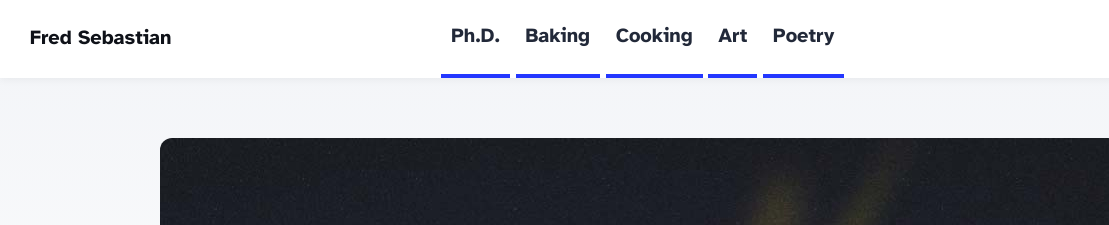
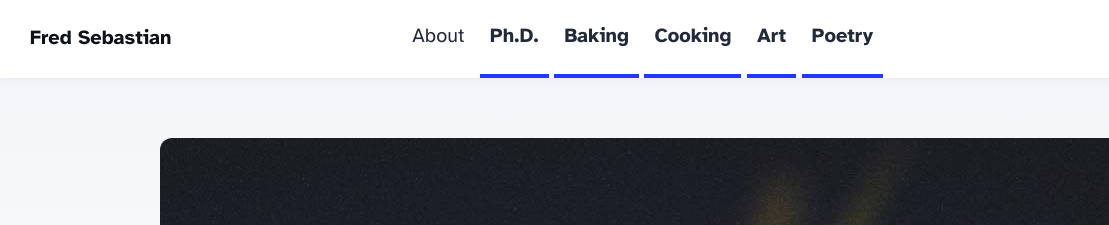
Before and after one commit to fredsebastian/lucky-limit-c371, an Astro site: page /blog in a window 1280 px wide. Shown: the top 225 px of the page, 0-1109 px from the left. Built offline with nearby package versions, Linux system fonts and the light colour scheme; Astro itself is replaced by a stand-in of ours.

Commit message:
Update Header.astro

```diff
--- a/src/components/Header.astro
+++ b/src/components/Header.astro
@@ -8,7 +8,7 @@ import { SITE_TITLE } from '../consts';
 		<h2><a href="/">{SITE_TITLE}</a></h2>
 		<div class="internal-links">
 			<!--<HeaderLink href="/">Home</HeaderLink>-->
-			<!--<HeaderLink href="/about">About</HeaderLink>-->
+			<HeaderLink href="/about">About</HeaderLink>
 			<HeaderLink href="/blog">Ph.D.</HeaderLink>
 			<HeaderLink href="/blog">Baking</HeaderLink>
 			<HeaderLink href="/blog">Cooking</HeaderLink>
```
